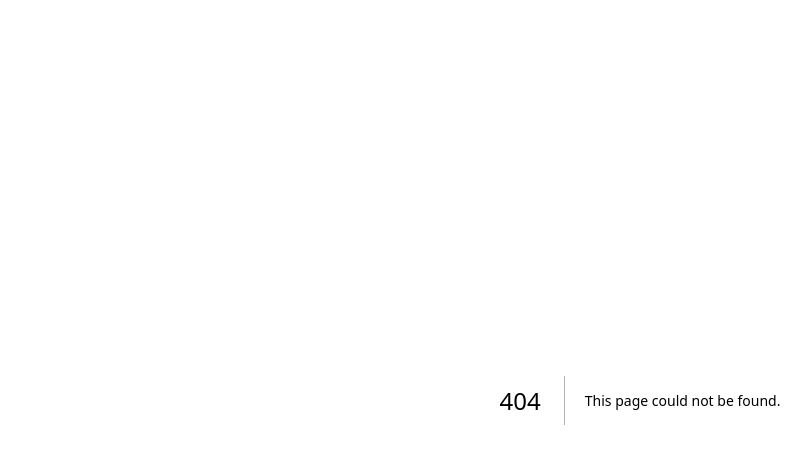
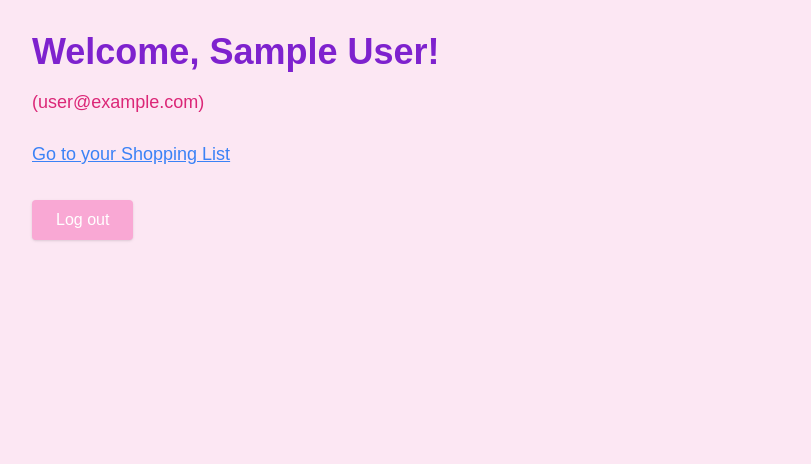
Before and after one commit to jacobJ-TheCreator/cprg306-assignments, a Next.js app: page /week-10 in a window 1280 px wide. Before the commit this address had no page. Shown: the top 464 px of the page, without its empty margins (0-811 px from the left). Built offline with nearby package versions, Linux system fonts and the light colour scheme; no server answers; sample sign-in values are in the browser's storage.

Commit message:
Week-10 Final

```diff
--- a/app/page.js
+++ b/app/page.js
@@ -18,6 +18,8 @@ export default function Home() {
       <p><Link href="http://localhost:3000/week-7">Week 7 Assignment</Link></p>
       <p><Link href="http://localhost:3000/week-8">Week 8 Assignment</Link></p>
       <p><Link href="http://localhost:3000/week-9">Week 9 Assignment</Link></p>
+      <p><Link href="http://localhost:3000/week-10">Week 10 Assignment</Link></p>
+
 
 
     </div>
--- /dev/null
+++ b/app/week-10/_services/shopping-list-service.js
@@ -0,0 +1,19 @@
+import { db } from "../_utils/firebase";
+import { collection, getDocs, addDoc, query } from "firebase/firestore";
+
+export async function getItems(userId) {
+    const items = [];
+    const itemsRef = collection(db, "users", userId, "items");
+    const q = query(itemsRef);
+    const querySnapshot = await getDocs(q);
+    querySnapshot.forEach((doc) => {
+        items.push({ id: doc.id, ...doc.data() });
+    });
+    return items;
+}
+
+export async function addItem(userId, item) {
+    const itemsRef = collection(db, "users", userId, "items");
+    const docRef = await addDoc(itemsRef, item);
+    return docRef.id;
+}
--- /dev/null
+++ b/app/week-10/_utils/auth-context.js
@@ -0,0 +1,42 @@
+"use client";
+
+import { useContext, createContext, useState, useEffect } from "react";
+import {
+    signInWithPopup,
+    signOut,
+    onAuthStateChanged,
+    GithubAuthProvider,
+} from "firebase/auth";
+import { auth } from "./firebase";
+
+const AuthContext = createContext();
+
+export const AuthContextProvider = ({ children }) => {
+    const [user, setUser] = useState(null);
+
+    const gitHubSignIn = () => {
+        const provider = new GithubAuthProvider();
+        return signInWithPopup(auth, provider);
+    };
+
+    const firebaseSignOut = () => {
+        return signOut(auth);
+    };
+
+    useEffect(() => {
+        const unsubscribe = onAuthStateChanged(auth, (currentUser) => {
+            setUser(currentUser);
+        });
+        return () => unsubscribe();
+    }, [user]);
+
+    return (
+        <AuthContext.Provider value={{ user, gitHubSignIn, firebaseSignOut }}>
+            {children}
+        </AuthContext.Provider>
+    );
+};
+
+export const useUserAuth = () => {
+    return useContext(AuthContext);
+};
--- /dev/null
+++ b/app/week-10/_utils/firebase.js
@@ -0,0 +1,22 @@
+// Import the functions you need from the SDKs you need
+import { initializeApp } from "firebase/app";
+// TODO: Add SDKs for Firebase products that you want to use
+// https://firebase.google.com/docs/web/setup#available-libraries
+import { getAuth } from "firebase/auth";
+import { getFirestore } from "firebase/firestore";
+
+
+// Your web app's Firebase configuration
+const firebaseConfig = {
+    apiKey: process.env.NEXT_PUBLIC_FIREBASE_API_KEY,
+    authDomain: process.env.NEXT_PUBLIC_FIREBASE_AUTH_DOMAIN,
+    projectId: process.env.NEXT_PUBLIC_FIREBASE_PROJECT_ID,
+    storageBucket: process.env.NEXT_PUBLIC_FIREBASE_STORAGE_BUCKET,
+    messagingSenderId: process.env.NEXT_PUBLIC_FIREBASE_MESSAGING_SENDER_ID,
+    appId: process.env.NEXT_PUBLIC_FIREBASE_APP_ID,
+};
+
+// Initialize Firebase
+const app = initializeApp(firebaseConfig);
+export const auth = getAuth(app);
+export const db = getFirestore(app);
--- /dev/null
+++ b/app/week-10/layout.js
@@ -0,0 +1,5 @@
+import { AuthContextProvider } from "./_utils/auth-context";
+
+export default function Layout({ children }) {
+    return <AuthContextProvider>{children}</AuthContextProvider>;
+}
--- /dev/null
+++ b/app/week-10/page.js
@@ -0,0 +1,41 @@
+"use client";
+
+import Link from "next/link";
+import { useUserAuth } from "./_utils/auth-context";
+
+export default function Page() {
+    const { user, gitHubSignIn, firebaseSignOut } = useUserAuth();
+
+    return (
+        <main className="min-h-screen bg-pink-100 p-8 text-left flex flex-col items-start justify-start">
+            {!user ? (
+                <>
+                    <h1 className="text-4xl font-bold text-purple-700 mb-6">Welcome to the Shopping List App</h1>
+                    <button
+                        onClick={gitHubSignIn}
+                        className="bg-yellow-200 text-purple-800 px-6 py-3 rounded hover:bg-yellow-300 transition shadow"
+                    >
+                        Sign in with GitHub
+                    </button>
+                </>
+            ) : (
+                <>
+                    <h1 className="text-4xl font-bold text-purple-700 mb-4">Welcome, {user.displayName}!</h1>
+                    <p className="mb-6 text-lg text-pink-600">({user.email})</p>
+                    <Link
+                        href="/week-10/shopping-list"
+                        className="text-blue-500 underline text-lg hover:text-blue-700 mb-4"
+                    >
+                        Go to your Shopping List
+                    </Link>
+                    <button
+                        onClick={firebaseSignOut}
+                        className="mt-4 px-6 py-2 bg-pink-300 text-white rounded hover:bg-pink-400 shadow"
+                    >
+                        Log out
+                    </button>
+                </>
+            )}
+        </main>
+    );
+}
--- /dev/null
+++ b/app/week-10/shopping-list/page.js
@@ -0,0 +1,52 @@
+"use client";
+
+import { useState, useEffect } from "react";
+import { useRouter } from "next/navigation";
+import { useUserAuth } from "../_utils/auth-context";
+import { getItems, addItem } from "../_services/shopping-list-service";
+
+export default function Page() {
+    const { user } = useUserAuth();
+    const router = useRouter();
+    const [items, setItems] = useState([]);
+    const [selectedItemName, setSelectedItemName] = useState("");
+
+    useEffect(() => {
+        if (!user) {
+            router.push("/week-9");
+        } else {
+            const loadItems = async () => {
+                const itemsFromFirestore = await getItems(user.uid);
+                setItems(itemsFromFirestore);
+            };
+            loadItems();
+        }
+    }, [user, router]);
+
+    const handleAddItem = async (newItem) => {
+        const id = await addItem(user.uid, newItem);
+        setItems((prevItems) => [...prevItems, { ...newItem, id }]);
+    };
+
+    const handleItemSelect = (itemName) => {
+        let cleanedName = itemName.includes(",")
+            ? itemName.split(",")[0].trim()
+            : itemName.replace(/[^\p{L}\s]/gu, "").trim();
+        setSelectedItemName(cleanedName);
+    };
+
+    if (!user) return null;
+
+    return (
+        <main className="relative min-h-screen bg-purple-200 p-6 flex">
+            <div className="w-1/2">
+                <h1 className="text-3xl font-bold text-gray-700 mb-6">Shopping List</h1>
+                <NewItem onAddItem={handleAddItem} />
+                <ItemList items={items} onItemSelect={handleItemSelect} />
+            </div>
+            <div className="w-1/2">
+                {selectedItemName && <MealIdeas ingredient={selectedItemName} />}
+            </div>
+        </main>
+    );
+}
```
